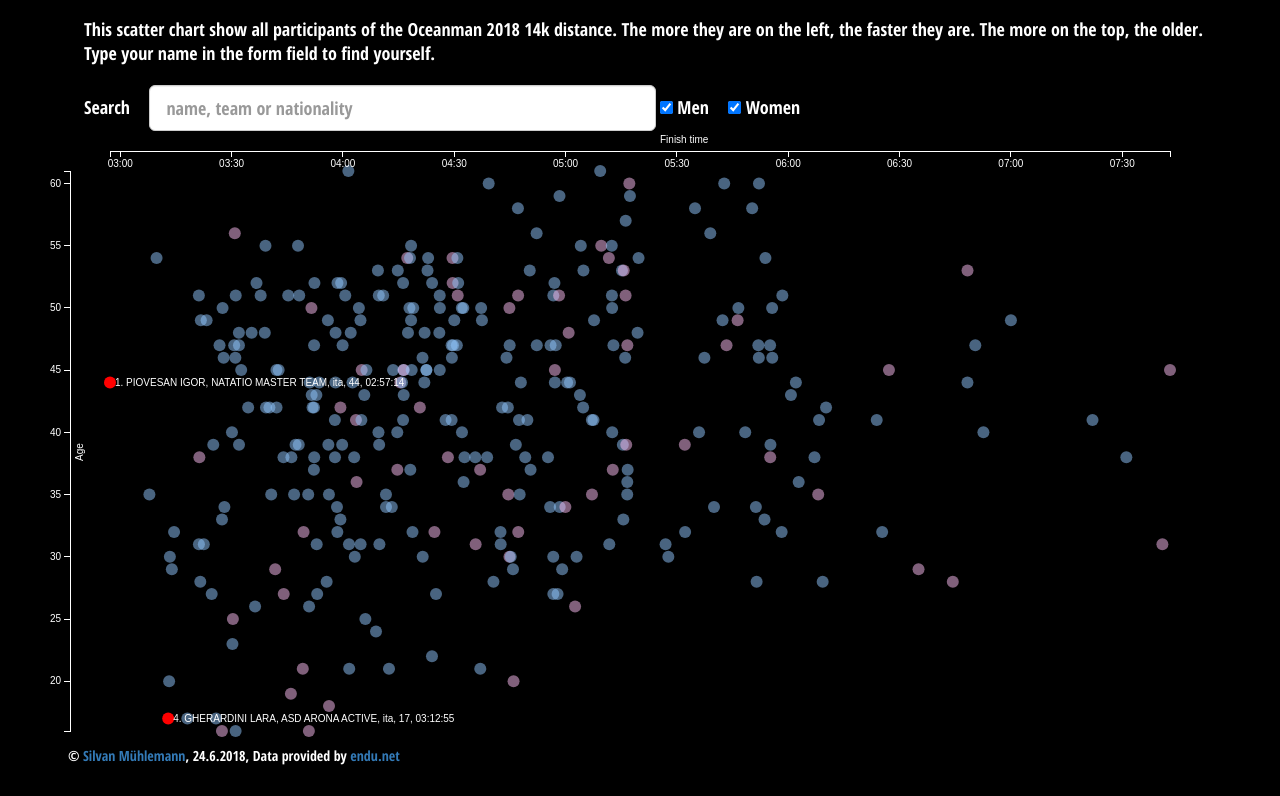
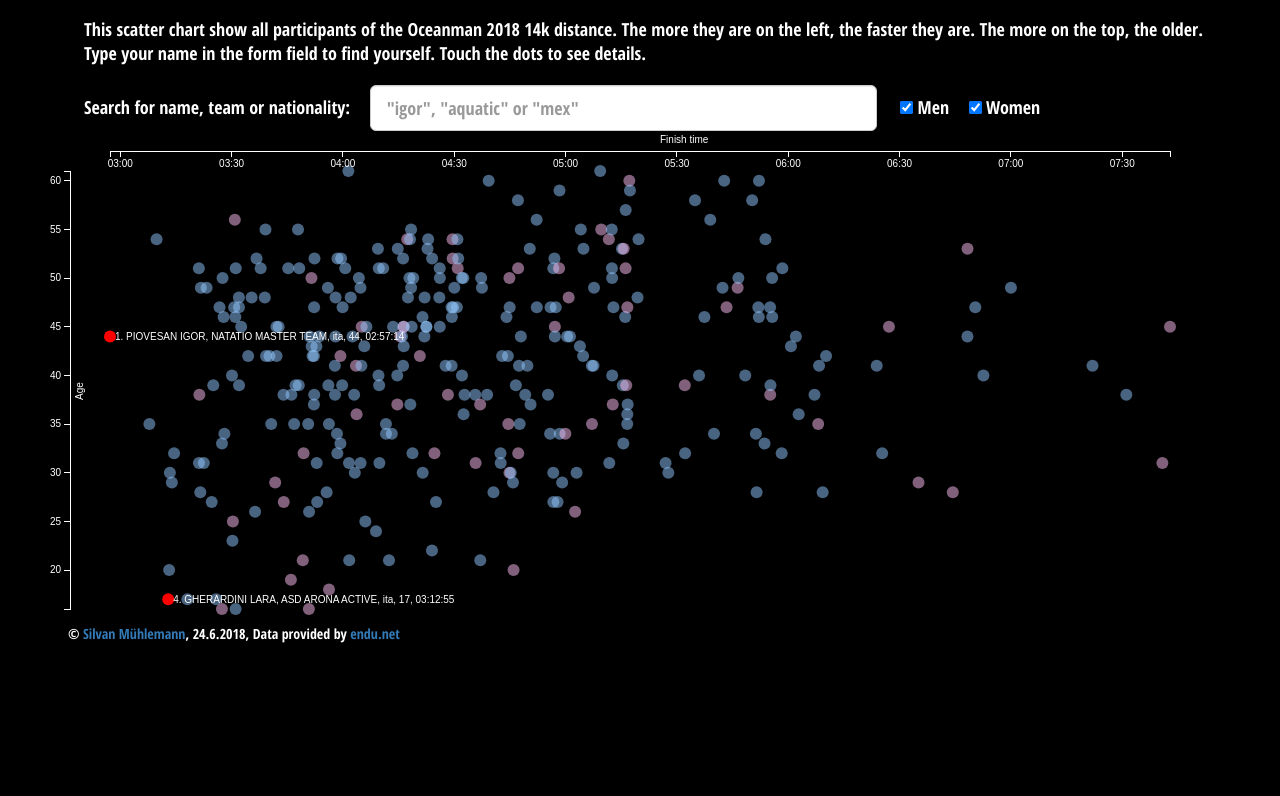
Before and after one commit to silvanm/oceanman2018, a plain HTML site: page frontend/index.html in a window 1280 px wide. Shown: the part 93-889 px from the top of the page. After the commit the page ends 800 px from the top, so only its background shows below. Drawn offline with nearby package versions, Linux system fonts and the light colour scheme.

Commit message:
Text and design improvement.

```diff
--- a/frontend/index.html
+++ b/frontend/index.html
@@ -76,11 +76,11 @@
         <div class="form-inline">
             <p class="input-lg" style="height: auto">This scatter chart show all participants of the Oceanman 2018 14k distance. The more
                 they are on the left, the faster they are.
-                The more on the top, the older. Type your name in the form field to find yourself.</p>
-            <label class="control-label input-lg" for="participant">Search</label>
+                The more on the top, the older. Type your name in the form field to find yourself. Touch the dots to see details.</p>
+            <label class="control-label input-lg" for="participant">Search for name, team or nationality:</label>
             <input type="text" class="form-control input-lg" id="participant" size="50"
-                   placeholder="name, team or nationality">
-        <div class="form-group">
+                   placeholder='"igor", "aquatic" or "mex"'>
+        <div class="form-group" style="margin-left: 20px">
              <div class="checkbox">
                  <label class=" input-lg">
                      <input type="checkbox" class="gender" name="gender-male" id="gender-male" value="men" checked> Men
@@ -106,7 +106,7 @@
 
     function redraw() {
         var width = chartDiv.clientWidth;
-        var height = chartDiv.clientWidth / 2;
+        var height = chartDiv.clientWidth / 2.5;
 
         var margin = {'left': 40, 'right': 80, 'top': 20, 'bottom': 10};
 
```
